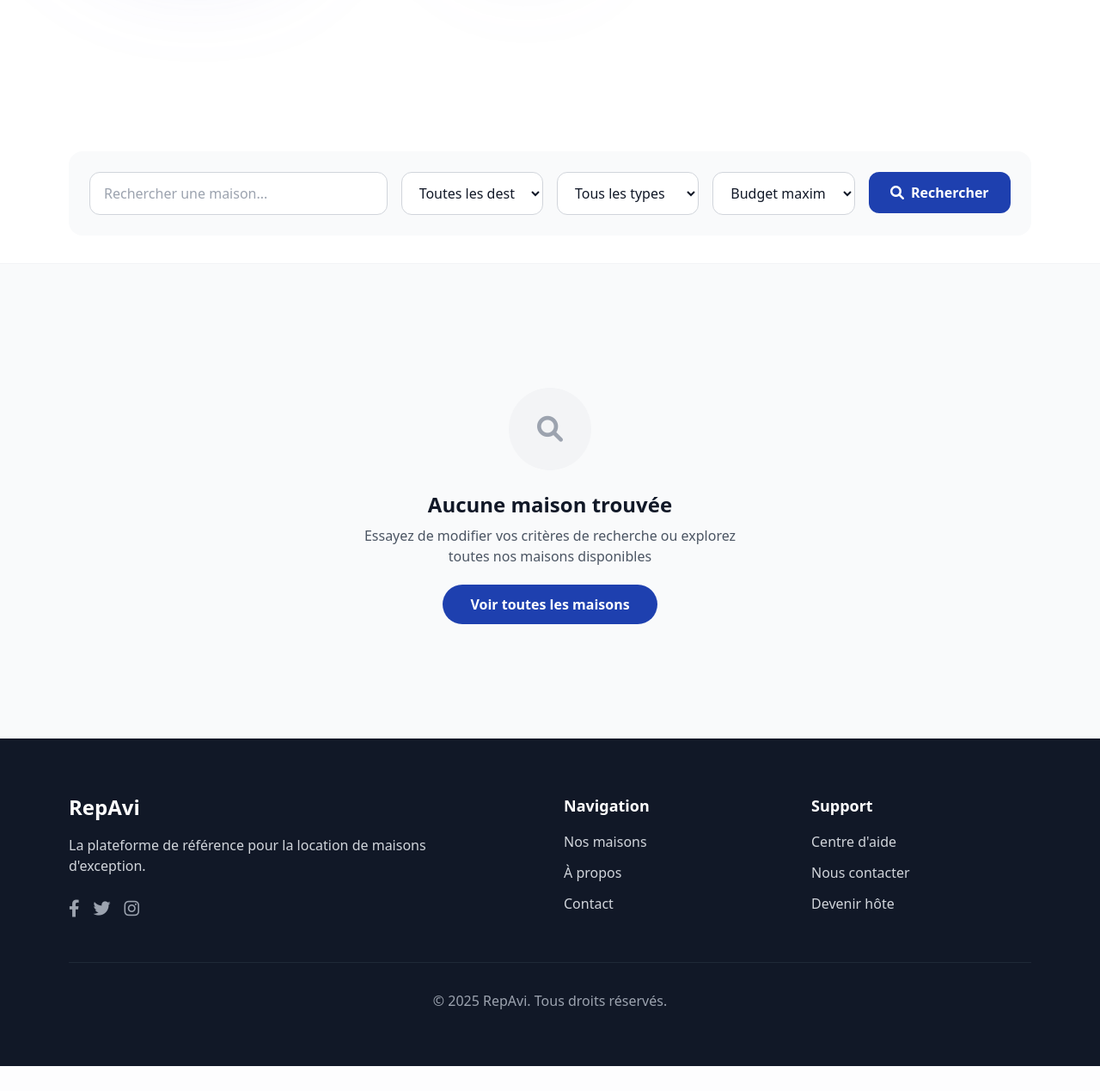
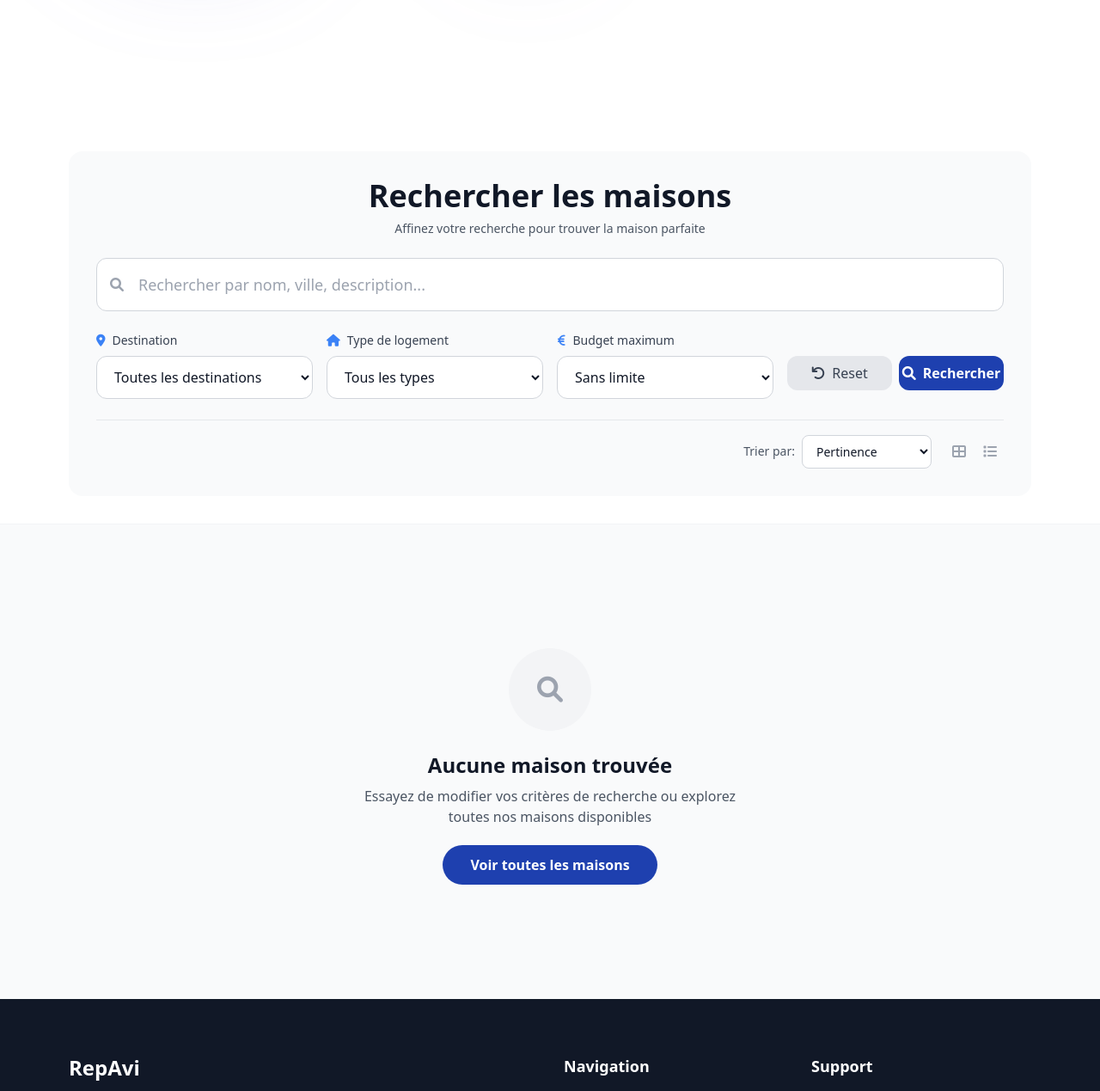
Before and after one commit to davyemane/repavi, a Django app: page /maisons/ in a window 1280 px wide. Shown: the part 416-1685 px from the top of the page at 86% size. Before the commit the page ends 1656 px from the top, so only its background shows below. Run offline with Django 5.2, Linux system fonts and the light colour scheme; data that the repository does not hold is empty; some libraries are stand-ins or nearby versions.

Commit message:
feat: design fix

```diff
--- a/templates/home/maisons_list.html
+++ b/templates/home/maisons_list.html
@@ -50,16 +50,31 @@
     <!-- Filtres -->
  <section class="py-8 bg-white border-b border-gray-100">
     <div class="max-w-6xl mx-auto px-4">
-            <div class="bg-gray-50 rounded-2xl p-6">
-                <form method="get" class="grid grid-cols-1 md:grid-cols-2 lg:grid-cols-6 gap-4">
-                    <div class="lg:col-span-2">
-                        <input type="text" name="search" value="{{ current_filters.search }}"
-                               placeholder="Rechercher une maison..."
-                               class="w-full px-4 py-3 border border-gray-300 rounded-xl focus:outline-none focus:ring-2 focus:ring-indigo-500 focus:border-indigo-500 transition-colors bg-white">
+        <div class="bg-gray-50 rounded-2xl p-6 md:p-8">
+            <div class="text-center mb-6">
+                <h2 class="text-4xl font-semibold text-gray-900 mb-2">Rechercher les maisons</h2>
+                <p class="text-gray-600 text-sm">Affinez votre recherche pour trouver la maison parfaite</p>
             </div>
 
+            <form method="get" class="space-y-6">
+                <!-- Recherche principale -->
+                <div class="relative">
+                    <div class="absolute inset-y-0 left-0 pl-4 flex items-center pointer-events-none">
+                        <i class="fas fa-search text-gray-400"></i>
+                    </div>
+                    <input type="text" name="search" value="{{ current_filters.search }}"
+                        placeholder="Rechercher par nom, ville, description..."
+                        class="w-full pl-12 pr-4 py-4 border border-gray-300 rounded-xl focus:outline-none focus:ring-2 focus:ring-blue-500 focus:border-blue-500 transition-colors bg-white text-lg placeholder:text-gray-400 placeholder:ml-3">
+                </div>
+
+                <!-- Filtres en grille responsive -->
+                <div class="grid grid-cols-1 sm:grid-cols-2 lg:grid-cols-4 gap-4">
                     <div>
-                        <select name="ville" class="w-full px-4 py-3 border border-gray-300 rounded-xl focus:outline-none focus:ring-2 focus:ring-indigo-500 focus:border-indigo-500 transition-colors bg-white">
+                        <label class="flex items-center text-sm font-medium text-gray-700 mb-2">
+                            <i class="fas fa-map-marker-alt text-blue-500 mr-2"></i>
+                            Destination
+                        </label>
+                        <select name="ville" class="w-full px-4 py-3 border border-gray-300 rounded-xl focus:outline-none focus:ring-2 focus:ring-blue-500 focus:border-blue-500 transition-colors bg-white">
                             <option value="">Toutes les destinations</option>
                             {% for ville in villes %}
                                 <option value="{{ ville.id }}" {% if current_filters.ville == ville.id|stringformat:"s" %}selected{% endif %}>
@@ -70,7 +85,11 @@
                     </div>
 
                     <div>
-                        <select name="categorie" class="w-full px-4 py-3 border border-gray-300 rounded-xl focus:outline-none focus:ring-2 focus:ring-indigo-500 focus:border-indigo-500 transition-colors bg-white">
+                        <label class="flex items-center text-sm font-medium text-gray-700 mb-2">
+                            <i class="fas fa-home text-blue-500 mr-2"></i>
+                            Type de logement
+                        </label>
+                        <select name="categorie" class="w-full px-4 py-3 border border-gray-300 rounded-xl focus:outline-none focus:ring-2 focus:ring-blue-500 focus:border-blue-500 transition-colors bg-white">
                             <option value="">Tous les types</option>
                             {% for categorie in categories %}
                                 <option value="{{ categorie.id }}" {% if current_filters.categorie == categorie.id|stringformat:"s" %}selected{% endif %}>
@@ -81,8 +100,12 @@
                     </div>
 
                     <div>
-                        <select name="prix_max" class="w-full px-4 py-3 border border-gray-300 rounded-xl focus:outline-none focus:ring-2 focus:ring-indigo-500 focus:border-indigo-500 transition-colors bg-white">
-                            <option value="">Budget maximum</option>
+                        <label class="flex items-center text-sm font-medium text-gray-700 mb-2">
+                            <i class="fas fa-euro-sign text-blue-500 mr-2"></i>
+                            Budget maximum
+                        </label>
+                        <select name="prix_max" class="w-full px-4 py-3 border border-gray-300 rounded-xl focus:outline-none focus:ring-2 focus:ring-blue-500 focus:border-blue-500 transition-colors bg-white">
+                            <option value="">Sans limite</option>
                             <option value="100" {% if current_filters.prix_max == "100" %}selected{% endif %}>Jusqu'à 100€</option>
                             <option value="200" {% if current_filters.prix_max == "200" %}selected{% endif %}>Jusqu'à 200€</option>
                             <option value="300" {% if current_filters.prix_max == "300" %}selected{% endif %}>Jusqu'à 300€</option>
@@ -90,10 +113,58 @@
                         </select>
                     </div>
 
-                    <div>
-                        <button type="submit" class="w-full bg-blue-800 text-white px-4 py-3 rounded-xl font-semibold hover:bg-indigo-700 focus:outline-none focus:ring-2 focus:ring-indigo-500 focus:ring-offset-2 transition-colors">
-                            <i class="fas fa-search mr-2"></i>Rechercher
+                    <div class="sm:col-span-2 lg:col-span-1">
+
+                        <label class="block text-sm font-medium text-blue-700 mb-2 opacity-0">Actions new</label>
+                        <div class="grid grid-cols-2 gap-2">
+
+                            <a href="{% url 'home:maisons_list' %}"
+                               class="bg-gray-200 text-gray-700 px-1 py-2  rounded-xl font-medium hover:bg-gray-300 transition-colors text-center">
+                                <i class="fas fa-undo mr-1"></i>
+                                <span class="hidden sm:inline">Reset</span>
+
+                            </a>
+                            <button type="submit"
+                                class="bg-blue-800 text-white px-5 py-2 rounded-xl font-semibold hover:bg-blue-700 focus:outline-none focus:ring-2 focus:ring-blue-500 focus:ring-offset-2 transition-colors flex items-center justify-center">
+                                <i class="fas fa-search mr-2"></i>
+                                <span class="hidden sm:inline">Rechercher</span>
+                                <span class="sm:hidden">Go</span>
                             </button>
+                        </div>
+                    </div>
+                </div>
+
+                <!-- Compteur de résultats et tri -->
+                <div class="flex flex-col sm:flex-row sm:items-center sm:justify-between pt-4 border-t border-gray-200">
+                    <div class="mb-2 sm:mb-0">
+                        {% if total_results %}
+                            <p class="text-sm text-gray-600">
+                                <span class="font-semibold text-gray-900">{{ total_results }}</span>
+                                maison{{ total_results|pluralize }} trouvée{{ total_results|pluralize }}
+                            </p>
+                        {% endif %}
+                    </div>
+
+                    <div class="flex items-center space-x-4">
+                        <div class="flex items-center">
+                            <label class="text-sm text-gray-600 mr-2">Trier par:</label>
+                            <select name="sort" class="px-3 py-2 border border-gray-300 rounded-lg text-sm focus:outline-none focus:ring-1 focus:ring-blue-500 bg-white">
+                                <option value="">Pertinence</option>
+                                <option value="prix_asc" {% if current_filters.sort == "prix_asc" %}selected{% endif %}>Prix croissant</option>
+                                <option value="prix_desc" {% if current_filters.sort == "prix_desc" %}selected{% endif %}>Prix décroissant</option>
+                                <option value="recent" {% if current_filters.sort == "recent" %}selected{% endif %}>Plus récentes</option>
+                            </select>
+                        </div>
+
+                        <div class="flex items-center space-x-1">
+                            <button type="button" class="p-2 text-gray-400 hover:text-blue-800 transition-colors" title="Vue grille">
+                                <i class="fas fa-th-large"></i>
+                            </button>
+                            <button type="button" class="p-2 text-gray-400 hover:text-blue-800 transition-colors" title="Vue liste">
+                                <i class="fas fa-list"></i>
+                            </button>
+                        </div>
+                    </div>
                 </div>
             </form>
         </div>
@@ -163,7 +234,7 @@
                                     <span class="text-sm font-normal text-gray-500">/nuit</span>
                                 </div>
                                 <a href="{% url 'home:maison_detail' maison.slug %}"
-                                   class="bg-blue-800 text-white px-6 py-2 rounded-full text-sm font-semibold hover:bg-indigo-700 transition-colors">
+                                   class="bg-blue-800 text-white px-6 py-2 rounded-full text-sm font-semibold hover:bg-blue-700 transition-colors">
                                     Voir détails
                                 </a>
                             </div>
@@ -221,7 +292,7 @@
                         Essayez de modifier vos critères de recherche ou explorez toutes nos maisons disponibles
                     </p>
                     <a href="{% url 'home:maisons_list' %}"
-                       class="bg-blue-800 text-white px-8 py-3 rounded-full font-semibold hover:bg-indigo-700 transition-colors">
+                       class="bg-blue-800 text-white px-8 py-3 rounded-full font-semibold hover:bg-blue-700 transition-colors">
                         Voir toutes les maisons
                     </a>
                 </div>
--- a/templates/home/maisons_reservation.html
+++ b/templates/home/maisons_reservation.html
@@ -69,7 +69,7 @@
 
     <!-- Formulaire de recherche -->
     <section class="py-8 bg-gray-50">
-        <div class="max-w-6xl mx-auto px-4">
+        <div class="max-w-7xl mx-auto px-4">
             <div class="bg-white rounded-2xl p-6 md:p-8 soft-shadow">
                 <div class="text-center mb-6">
                     <h2 class="text-2xl font-bold text-gray-900 mb-2">Trouvez votre maison idéale</h2>
--- a/theme/static_src/package.json
+++ b/theme/static_src/package.json
@@ -6,8 +6,8 @@
     "start": "npm run dev",
     "build": "npm run build:clean && npm run build:tailwind",
     "build:clean": "rimraf ../static/css/dist",
-    "build:tailwind": "cross-env NODE_ENV=production postcss ./src/styles.css -o ../static/css/dist/styles.css --minify",
-    "dev": "cross-env NODE_ENV=development postcss ./src/styles.css -o ../static/css/dist/styles.css --watch"
+    "build:tailwind": "cross-env NODE_ENV=production tailwind --postcss -i ./src/styles.css -o ../static/css/dist/styles.css --minify",
+    "dev": "cross-env NODE_ENV=development tailwind --postcss -i ./src/styles.css -o ../static/css/dist/styles.css --watch"
   },
   "keywords": [],
   "author": "",
```
Also changed, not shown: 1 other file. Lines whose indentation alone changed are shown as unchanged.
